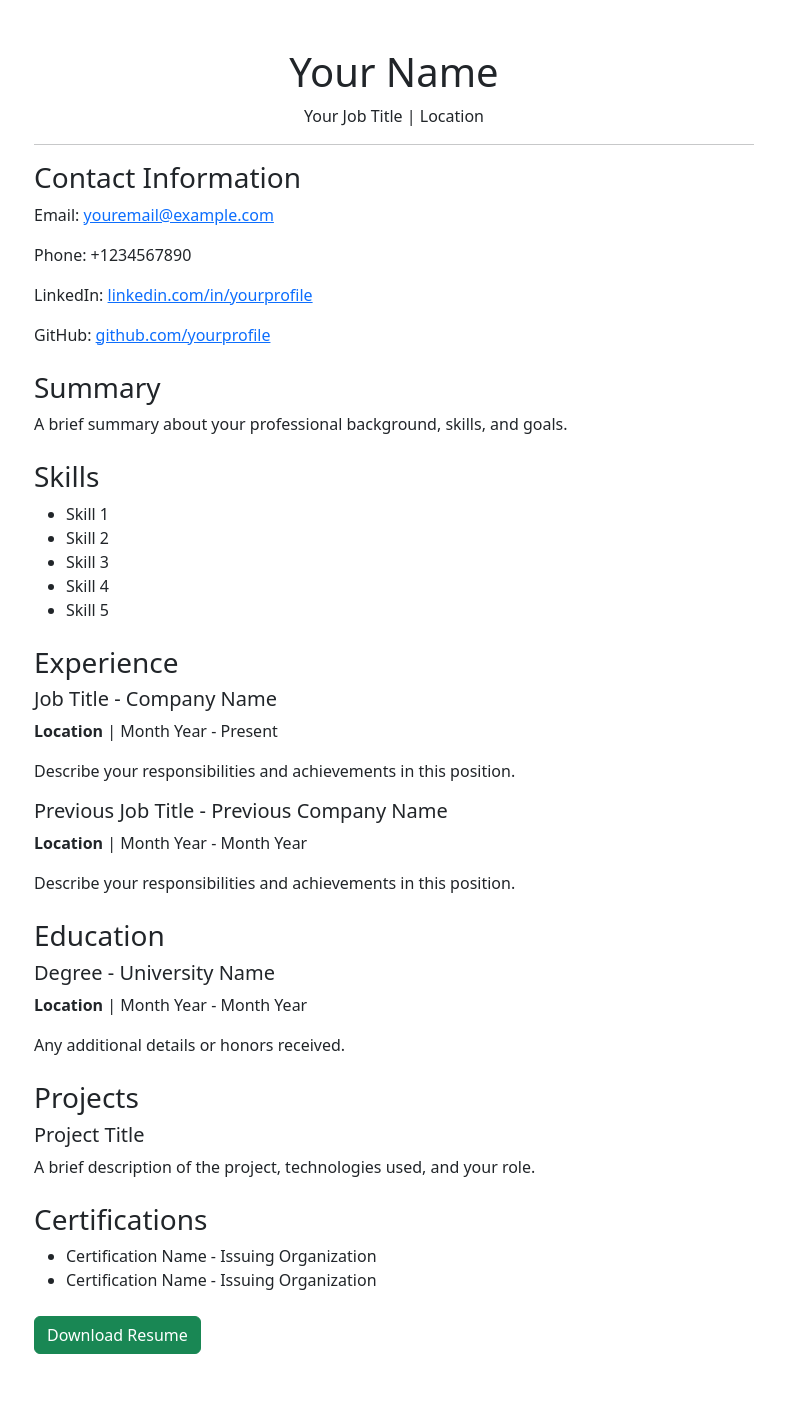
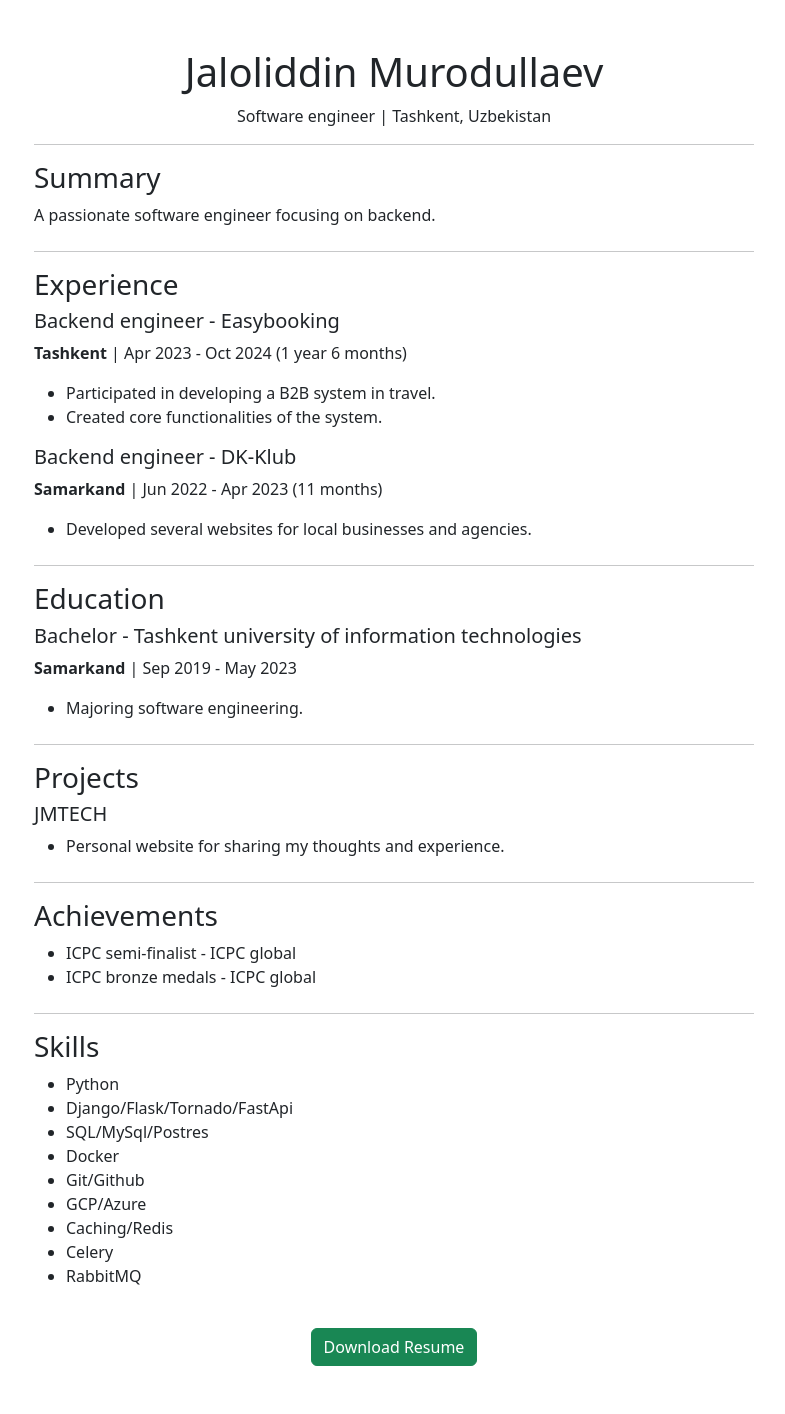
Before and after one commit to jaloliddinmurodullaev/jmtech, a Django app: page /resume/ in a window 1280 px wide. Shown: the part 80-1494 px from the top of the page, without its empty margins (246-1031 px from the left). Before the commit the page ends 1434 px from the top, so only its background shows below. Run offline with Django 5.2, Linux system fonts and the light colour scheme.

Commit message:
Resume page

```diff
--- a/app/views.py
+++ b/app/views.py
@@ -42,7 +42,7 @@ def download_resume(request):
     pdf = html.write_pdf()
 
     response = HttpResponse(pdf, content_type='application/pdf')
-    response['Content-Disposition'] = 'attachment; filename="Your_Resume.pdf"'  # Set your desired filename
+    response['Content-Disposition'] = 'attachment; filename="jaloliddinmurodullaev.pdf"'  # Set your desired filename
     return response
 
 def contact_page(request):
--- a/templates/base.html
+++ b/templates/base.html
@@ -42,5 +42,6 @@
         </nav>
 
         {% block page_content %}{% endblock page_content %}
+
     </body>
 </html>
--- a/templates/resume.html
+++ b/templates/resume.html
@@ -4,78 +4,114 @@
 <div class="container mt-5">
     <div class="row">
         <div class="col-md-8 offset-md-2">
-            <h1 class="text-center">Your Name</h1>
-            <p class="text-center">Your Job Title | Location</p>
+            <h1 class="text-center">Jaloliddin Murodullaev</h1>
+            <p class="text-center">Software engineer | Tashkent, Uzbekistan</p>
             <hr>
 
             <div class="mb-4">
-                <h3>Contact Information</h3>
-                <p>Email: <a href="mailto:youremail@example.com">youremail@example.com</a></p>
-                <p>Phone: +1234567890</p>
-                <p>LinkedIn: <a href="https://linkedin.com/in/yourprofile" target="_blank">linkedin.com/in/yourprofile</a></p>
-                <p>GitHub: <a href="https://github.com/yourprofile" target="_blank">github.com/yourprofile</a></p>
+                <h3>Summary</h3>
+                <p>A passionate software engineer focusing on backend.</p>
             </div>
 
+            <hr class="my-3">
+
             <div class="mb-4">
-                <h3>Summary</h3>
-                <p>A brief summary about your professional background, skills, and goals.</p>
+                <h3>Experience</h3>
+                <div class="mb-2">
+                    <h5>Backend engineer - Easybooking</h5>
+                    <p><strong>Tashkent</strong> | Apr 2023 - Oct 2024 (1 year 6 months)</p>
+                    <ul>
+                        <li>Participated in developing a B2B system in travel.</li>
+                        <li>Created core functionalities of the system.</li>
+                    </ul>
+                </div>
+                <div class="mb-2">
+                    <h5>Backend engineer - DK-Klub</h5>
+                    <p><strong>Samarkand</strong> | Jun 2022 - Apr 2023 (11 months)</p>
+                    <ul>
+                        <li>Developed several websites for local businesses and agencies.</li>
+                    </ul>
+                </div>
+                <!-- Add more experiences as needed -->
             </div>
+
+            <hr class="my-3">
+
+            <div class="mb-4">
+                <h3>Education</h3>
+                <div class="mb-2">
+                    <h5>Bachelor - Tashkent university of information technologies</h5>
+                    <p><strong>Samarkand</strong> | Sep 2019 - May 2023</p>
+                    <ul>
+                        <li>Majoring software engineering.</li>
+                    </ul>
+                </div>
+                <!-- Add more education details as needed -->
+            </div>
+
+            <hr class="my-3">
+
+            <div class="mb-4">
+                <h3>Projects</h3>
+                <div class="mb-2">
+                    <h5>JMTECH</h5>
+                    <ul>
+                        <li>Personal website for sharing my thoughts and experience.</li>
+                    </ul>
+                </div>
+                <!-- Add more projects as needed -->
+            </div>
+
+            <hr class="my-3">
+
+            <div class="mb-4">
+                <h3>Achievements</h3>
+                <ul>
+                    <li>ICPC semi-finalist - ICPC global</li>
+                    <li>ICPC bronze medals - ICPC global</li>
+                </ul>
+            </div>
+
+            <hr class="my-3">
 
             <div class="mb-4">
                 <h3>Skills</h3>
                 <ul>
-                    <li>Skill 1</li>
-                    <li>Skill 2</li>
-                    <li>Skill 3</li>
-                    <li>Skill 4</li>
-                    <li>Skill 5</li>
+                    <li>Python</li>
+                    <li>Django/Flask/Tornado/FastApi</li>
+                    <li>SQL/MySql/Postres</li>
+                    <li>Docker</li>
+                    <li>Git/Github</li>
+                    <li>GCP/Azure</li>
+                    <li>Caching/Redis</li>
+                    <li>Celery</li>
+                    <li>RabbitMQ</li>
                 </ul>
             </div>
 
-            <div class="mb-4">
-                <h3>Experience</h3>
-                <div class="mb-2">
-                    <h5>Job Title - Company Name</h5>
-                    <p><strong>Location</strong> | Month Year - Present</p>
-                    <p>Describe your responsibilities and achievements in this position.</p>
+
+            <!-- <div class="mb-10"></div>
+                <h3>Social Profiles</h3>
+                <div class="d-flex flex-wrap">
+                    <div class="me-3">
+                        <p><a href="https://www.linkedin.com/in/jaloliddinmurodullayev/" target="_blank">LinkedIn</a></p>
+                    </div>
+                    <div class="me-3">
+                        <p>|</p>
+                    </div>
+                    <div class="me-3">
+                        <p><a href="https://github.com/jaloliddinmurodullaev" target="_blank">GitHub</a></p>
+                    </div>
                 </div>
-                <div class="mb-2">
-                    <h5>Previous Job Title - Previous Company Name</h5>
-                    <p><strong>Location</strong> | Month Year - Month Year</p>
-                    <p>Describe your responsibilities and achievements in this position.</p>
-                </div>
-                <!-- Add more experiences as needed -->
+            </div> -->
+
             </div>
 
-            <div class="mb-4">
-                <h3>Education</h3>
-                <div class="mb-2">
-                    <h5>Degree - University Name</h5>
-                    <p><strong>Location</strong> | Month Year - Month Year</p>
-                    <p>Any additional details or honors received.</p>
-                </div>
-                <!-- Add more education details as needed -->
+            <div class="mb-40 text-center py-3">
+                <a href="{% url 'download_resume' %}" class="btn btn-success">Download Resume</a>
             </div>
 
-            <div class="mb-4">
-                <h3>Projects</h3>
-                <div class="mb-2">
-                    <h5>Project Title</h5>
-                    <p>A brief description of the project, technologies used, and your role.</p>
-                </div>
-                <!-- Add more projects as needed -->
-            </div>
-
-            <div class="mb-4">
-                <h3>Certifications</h3>
-                <ul>
-                    <li>Certification Name - Issuing Organization</li>
-                    <li>Certification Name - Issuing Organization</li>
-                </ul>
-            </div>
-
-            <div class="text-center mt-4"></div>
-                <a href="{% url 'download_resume' %}" class="btn btn-success">Download Resume</a>
+            <div class="mb-40 text-center py-3">
             </div>
         </div>
     </div>
```
Also changed, not shown: templates/resume_pdf.html (+78 -62 lines).
